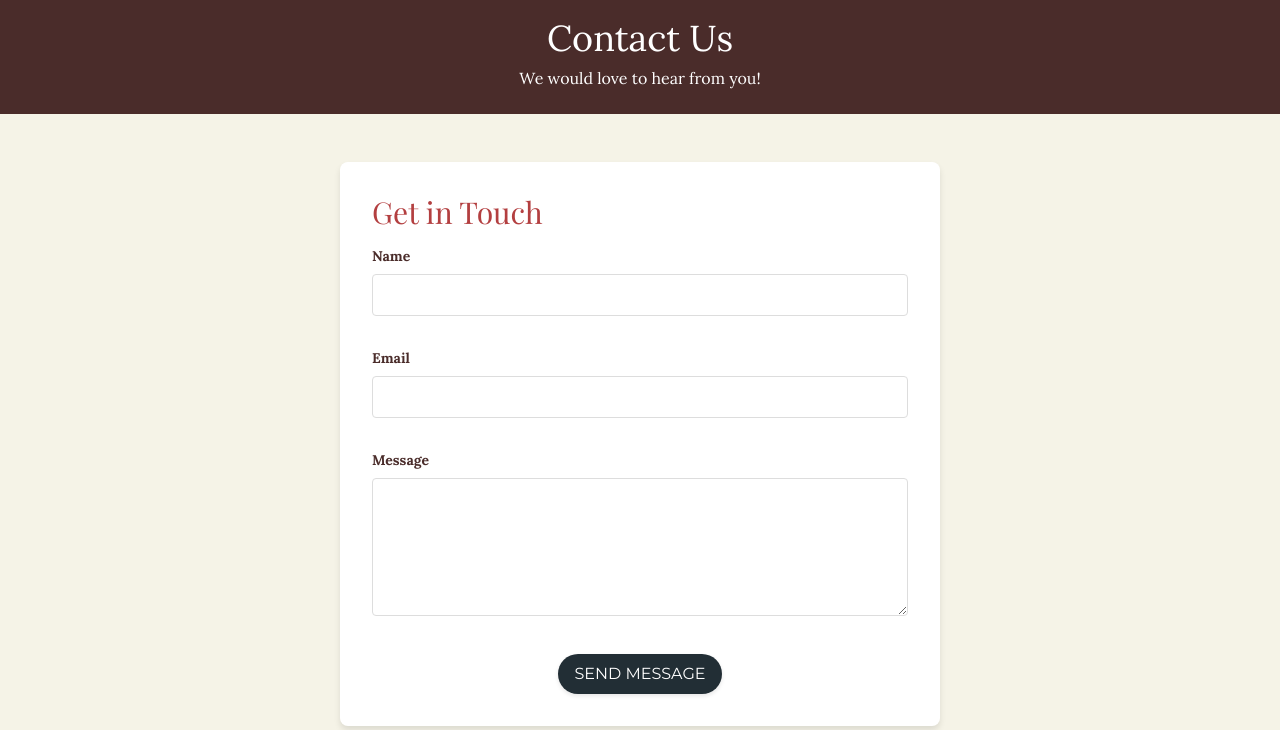
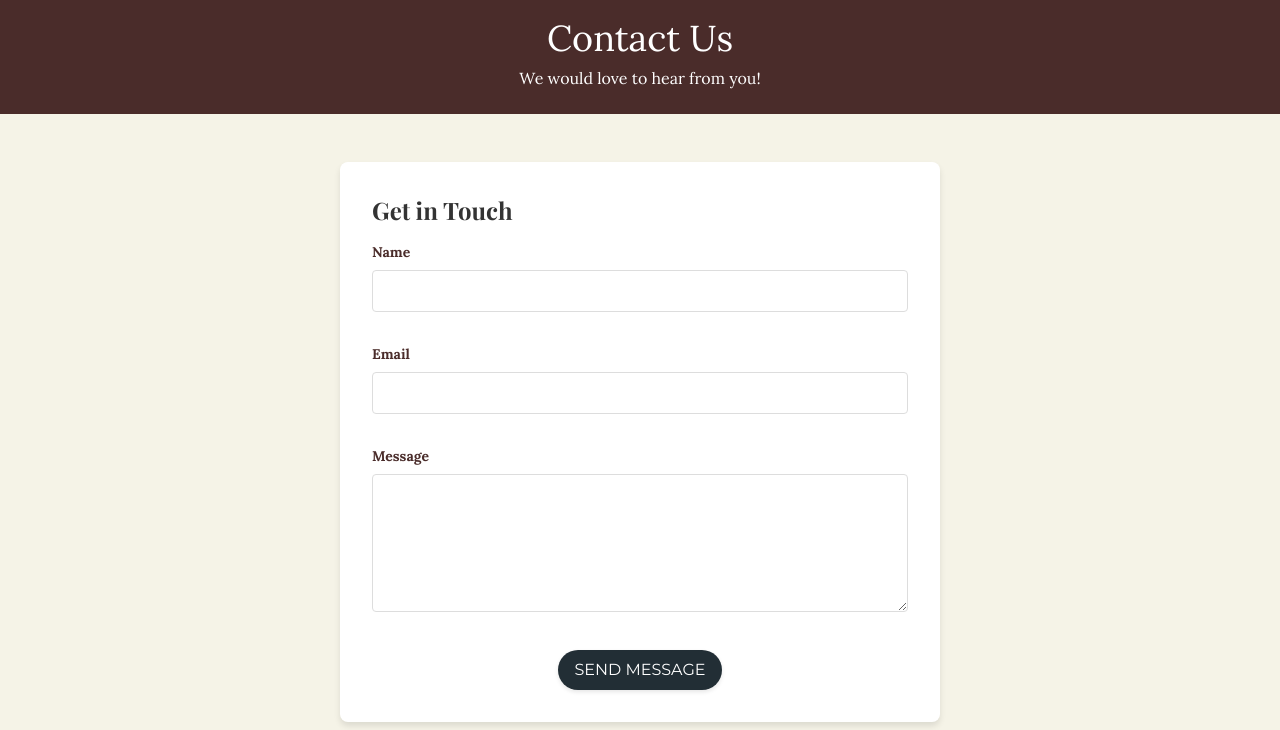
Before and after one commit to M-Araujo/cafe_landing_page, a website: page contact.html in a window 1280 px wide. Shown: the part 70-800 px from the top of the page. Drawn offline with nearby package versions, Linux system fonts and the light colour scheme.

Commit message:
services page title adjustments

```diff
--- a/contact.html
+++ b/contact.html
@@ -139,14 +139,8 @@
             transition: transform 0.3s ease, box-shadow 0.3s ease;
         }
 
-        .contact-form:hover {
-            transform: translateY(-10px);
-            box-shadow: 0 12px 24px rgba(0, 0, 0, 0.2);
-        }
-
         .contact-form h2 {
             font-family: 'Playfair Display', serif;
-            color: #B33F40;
         }
 
         .contact-form label {
@@ -227,7 +221,7 @@
     <section class="py-12" data-aos="fade-up">
         <div class="container mx-auto px-4 md:px-0 lg:max-w-screen-lg">
             <div class="contact-form">
-                <h2 class="text-3xl font-playfair mb-4">Get in Touch</h2>
+                <h2 class="text-2xl font-semibold mb-4 font-playfair">Get in Touch</h2>
                 <form action="#" method="POST">
                     <div class="mb-4">
                         <label for="name" class="block text-sm mb-2">Name</label>
```
